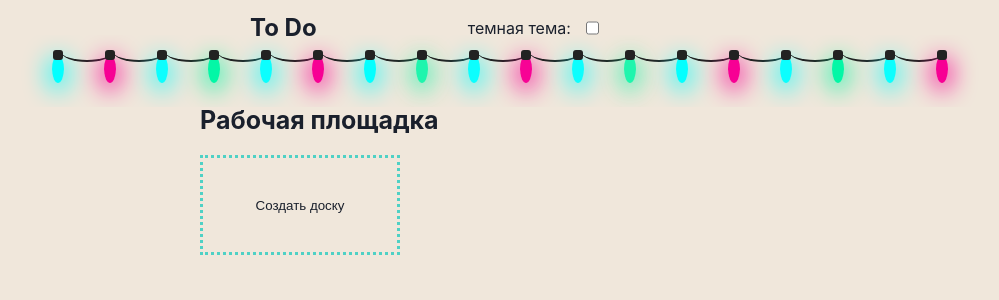
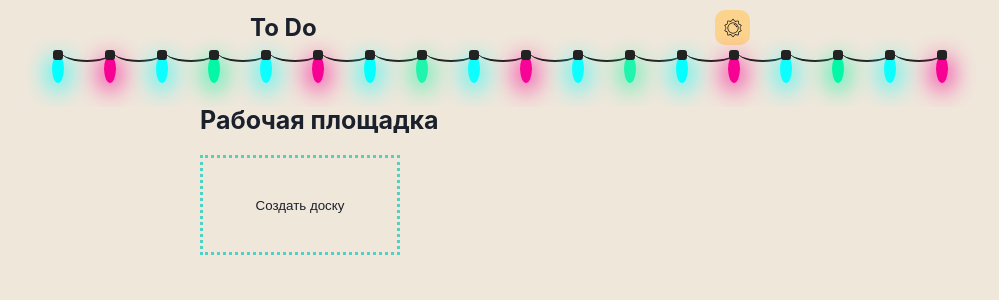
Before and after one commit to AlcorBBX/todo, a React (Create React App) app: page / in a window 1280 px wide. Shown: the top 300 px of the page, without its empty margins (140-1139 px from the left). Built offline with nearby package versions, Linux system fonts and the light colour scheme.

Commit message:
update theme picker

```diff
--- a/src/components/ui/themePicker/ThemePicker.tsx
+++ b/src/components/ui/themePicker/ThemePicker.tsx
@@ -1,24 +1,32 @@
 import styles from "./theme-picker.module.scss";
 
-export const ThemePicker = ({ value, onChange }: any) => {
+export interface ThemePickerProps {
+  value: boolean;
+  onChange: () => void;
+}
+
+export const ThemePicker = ({ value, onChange }: ThemePickerProps) => {
   return (
     <>
-      <label className={styles.switch} htmlFor='toggler'>
-      <p>темная тема: </p>
-        <input
-          id='toggler'
-          type='checkbox'
-          onClick={onChange}
-          checked={value}
-          readOnly
-        />
-        <span className={styles.slider} />
-        <span className={styles.wave} />
-      </label>
-      <div>
-        <img src="" alt=""/>
-        <img src="" alt=""/>
+      <div className={styles.card} onClick={onChange}>
+        <ThemeIcon value={value} />
       </div>
     </>
   );
 };
+
+interface ThemeIconProps {
+  value: boolean;
+}
+
+export const ThemeIcon = ({ value }: ThemeIconProps) => {
+  return (
+    <>
+      {value ? (
+        <img src='/icons/moon.png' alt='' />
+      ) : (
+        <img src='/icons/sun.png' alt='' />
+      )}
+    </>
+  );
+};
--- a/src/components/ui/themePicker/theme-picker.module.scss
+++ b/src/components/ui/themePicker/theme-picker.module.scss
@@ -4,3 +4,26 @@
     margin-right: 15px;
   }
 }
+
+.card {
+  background-color: var(--bg);
+  width: 35px;
+  height: 35px;
+  border-radius: 10px;
+  display: flex;
+  align-items: center;
+  justify-content: center;
+  cursor: pointer;
+  img {
+    width: 20px;
+    height: 20px;
+    color: white;
+  }
+}
+
+:root[data-theme="light"] {
+  --bg: #fbd38d;
+}
+:root[data-theme="dark"] {
+  --bg: #805ad5;
+}
```
